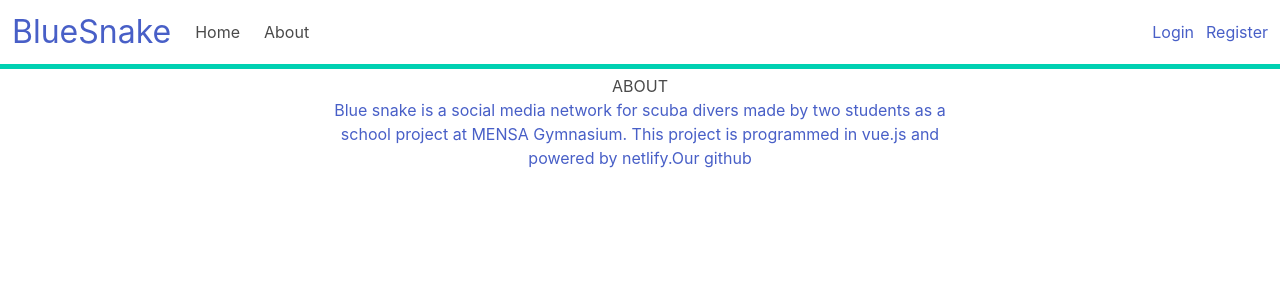
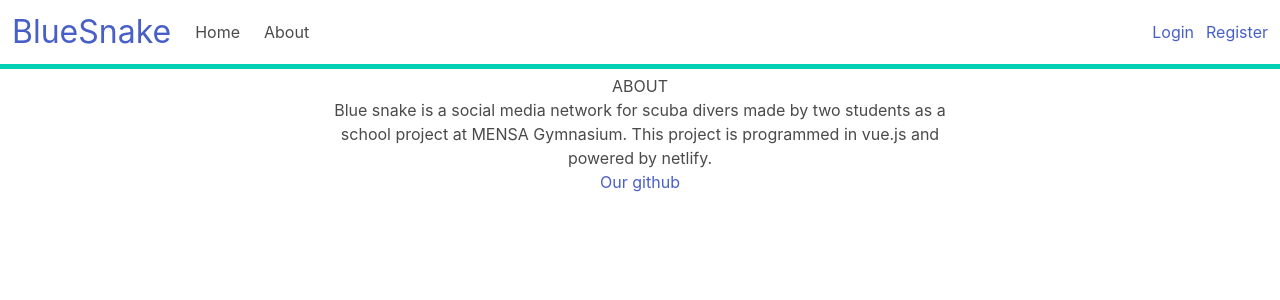
Before and after one commit to TobAFilip/BlueSnake, a Vue app in the folder packages/client/: page /#/about in a window 1280 px wide. Shown: the top 300 px of the page. Built offline with nearby package versions, Linux system fonts and the light colour scheme.

Commit message:
Update About.vue

```diff
--- a/packages/client/src/views/About.vue
+++ b/packages/client/src/views/About.vue
@@ -1,8 +1,8 @@
 <template>
   <div class="about">
     <h1>ABOUT</h1>
-    <a>Blue snake is a social media network for scuba divers made by two students as a school project at MENSA Gymnasium.
-    This project is programmed in vue.js and powered by netlify.</a>
+    <p>Blue snake is a social media network for scuba divers made by two students as a school project at MENSA Gymnasium.
+    This project is programmed in vue.js and powered by netlify.</p>
     <a href="https://github.com/TobAFilip/BlueSnake">Our github</a>
   </div>
 </template>
```
